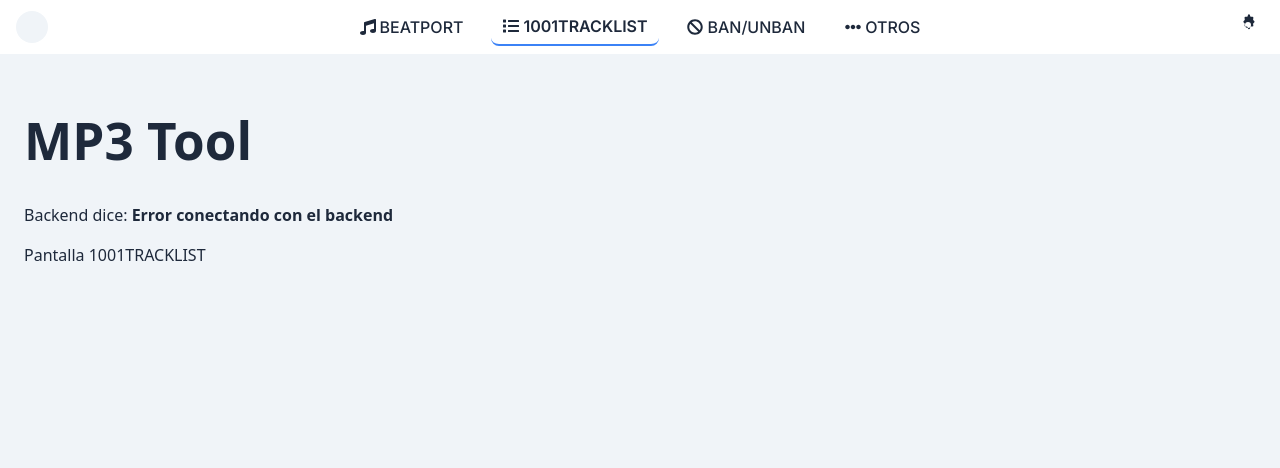
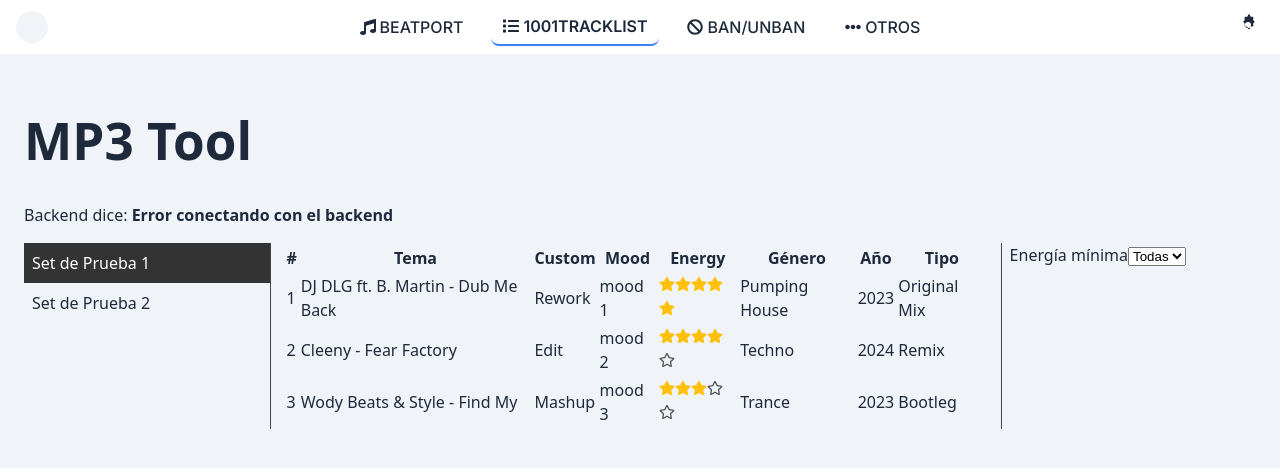
Before and after one commit to FinidiDevSp/TrackMind, a React (Vite) app in the folder frontend/: page / in a window 1280 px wide. Both pictures are taken after a click on the tab "1001TRACKLIST". Shown: the top 468 px of the page. Built offline with nearby package versions, Linux system fonts and the light colour scheme; no server answers.

Commit message:
feat: add sample tracklist data and styles

```diff
--- /dev/null
+++ b/frontend/src/tabs/Tracklist/TracklistTab.css
@@ -0,0 +1,57 @@
+.tracklist-container {
+  display: flex;
+  gap: 12px;
+}
+
+.tracklists-panel {
+  width: 20%;
+  border-right: 1px solid #444;
+}
+
+.tracklists-panel ul {
+  list-style: none;
+  padding: 0;
+  margin: 0;
+}
+
+.tracklists-panel li {
+  padding: 8px;
+  cursor: pointer;
+}
+
+.tracklists-panel li.active {
+  background-color: #333;
+  color: #fff;
+}
+
+.tracks-panel {
+  flex: 1;
+}
+
+.fade-in {
+  opacity: 0;
+  animation: fadeIn 0.5s forwards;
+}
+
+@keyframes fadeIn {
+  to {
+    opacity: 1;
+  }
+}
+
+.loading {
+  padding: 20px;
+  animation: pulse 1s infinite;
+}
+
+@keyframes pulse {
+  0% { opacity: 0.3; }
+  50% { opacity: 1; }
+  100% { opacity: 0.3; }
+}
+
+.filter-panel {
+  width: 20%;
+  border-left: 1px solid #444;
+  padding-left: 8px;
+}
--- a/frontend/src/tabs/Tracklist/TracklistTab.tsx
+++ b/frontend/src/tabs/Tracklist/TracklistTab.tsx
@@ -1,5 +1,101 @@
+import { useState, useEffect } from 'react'
+import './TracklistTab.css'
+import { tracklists, type Track } from './sampleData'
+import { FaStar, FaRegStar } from 'react-icons/fa'
+
 const TracklistTab = () => {
-  return <label>Pantalla 1001TRACKLIST</label>
+  const [selectedId, setSelectedId] = useState(tracklists[0]?.id)
+  const [tracks, setTracks] = useState<Track[]>(tracklists[0]?.tracks ?? [])
+  const [loading, setLoading] = useState(false)
+  const [minEnergy, setMinEnergy] = useState(0)
+
+  const handleSelect = (id: string) => {
+    setSelectedId(id)
+  }
+
+  useEffect(() => {
+    const tl = tracklists.find(t => t.id === selectedId)
+    if (!tl) return
+    setLoading(true)
+    const timer = setTimeout(() => {
+      setTracks(tl.tracks)
+      setLoading(false)
+    }, 500)
+    return () => clearTimeout(timer)
+  }, [selectedId])
+
+  const filteredTracks = tracks.filter(t => t.energy >= minEnergy)
+
+  const renderStars = (count: number) => {
+    return Array.from({ length: 5 }, (_, i) =>
+      i < count ? <FaStar key={i} color="#ffc107" /> : <FaRegStar key={i} color="#555" />
+    )
+  }
+
+  return (
+    <div className="tracklist-container">
+      <aside className="tracklists-panel">
+        <ul>
+          {tracklists.map(tl => (
+            <li
+              key={tl.id}
+              className={tl.id === selectedId ? 'active' : ''}
+              onClick={() => handleSelect(tl.id)}
+            >
+              {tl.name}
+            </li>
+          ))}
+        </ul>
+      </aside>
+      <section className="tracks-panel">
+        {loading ? (
+          <div className="loading">Cargando...</div>
+        ) : (
+          <table className="fade-in">
+            <thead>
+              <tr>
+                <th>#</th>
+                <th>Tema</th>
+                <th>Custom</th>
+                <th>Mood</th>
+                <th>Energy</th>
+                <th>Género</th>
+                <th>Año</th>
+                <th>Tipo</th>
+              </tr>
+            </thead>
+            <tbody>
+              {filteredTracks.map((track, idx) => (
+                <tr key={track.id}>
+                  <td>{idx + 1}</td>
+                  <td>{track.artists} - {track.title}</td>
+                  <td>{track.custom}</td>
+                  <td>{track.mood}</td>
+                  <td>{renderStars(track.energy)}</td>
+                  <td>{track.genre}</td>
+                  <td>{track.year}</td>
+                  <td>{track.type}</td>
+                </tr>
+              ))}
+            </tbody>
+          </table>
+        )}
+      </section>
+      <aside className="filter-panel">
+        <label>
+          Energía mínima
+          <select value={minEnergy} onChange={e => setMinEnergy(Number(e.target.value))}>
+            <option value={0}>Todas</option>
+            <option value={1}>1+</option>
+            <option value={2}>2+</option>
+            <option value={3}>3+</option>
+            <option value={4}>4+</option>
+            <option value={5}>5</option>
+          </select>
+        </label>
+      </aside>
+    </div>
+  )
 }
 
 export default TracklistTab
--- /dev/null
+++ b/frontend/src/tabs/Tracklist/sampleData.ts
@@ -0,0 +1,87 @@
+export interface Track {
+  id: string
+  title: string
+  artists: string
+  custom: string
+  mood: string
+  energy: number
+  genre: string
+  year: number
+  type: string
+}
+
+export interface Tracklist {
+  id: string
+  name: string
+  tracks: Track[]
+}
+
+export const tracklists: Tracklist[] = [
+  {
+    id: 'tl1',
+    name: 'Set de Prueba 1',
+    tracks: [
+      {
+        id: 't1',
+        title: 'Dub Me Back',
+        artists: 'DJ DLG ft. B. Martin',
+        custom: 'Rework',
+        mood: 'mood 1',
+        energy: 5,
+        genre: 'Pumping House',
+        year: 2023,
+        type: 'Original Mix',
+      },
+      {
+        id: 't2',
+        title: 'Fear Factory',
+        artists: 'Cleeny',
+        custom: 'Edit',
+        mood: 'mood 2',
+        energy: 4,
+        genre: 'Techno',
+        year: 2024,
+        type: 'Remix',
+      },
+      {
+        id: 't3',
+        title: 'Find My',
+        artists: 'Wody Beats & Style',
+        custom: 'Mashup',
+        mood: 'mood 3',
+        energy: 3,
+        genre: 'Trance',
+        year: 2023,
+        type: 'Bootleg',
+      },
+    ],
+  },
+  {
+    id: 'tl2',
+    name: 'Set de Prueba 2',
+    tracks: [
+      {
+        id: 't4',
+        title: 'In My Soul',
+        artists: 'Golhard',
+        custom: 'Extended',
+        mood: 'mood 1',
+        energy: 2,
+        genre: 'House',
+        year: 2022,
+        type: 'Original Mix',
+      },
+      {
+        id: 't5',
+        title: 'Everything Club',
+        artists: 'Safe-ID',
+        custom: 'Rework',
+        mood: 'mood 2',
+        energy: 5,
+        genre: 'Trance',
+        year: 2024,
+        type: 'Bootleg',
+      },
+    ],
+  },
+]
```
